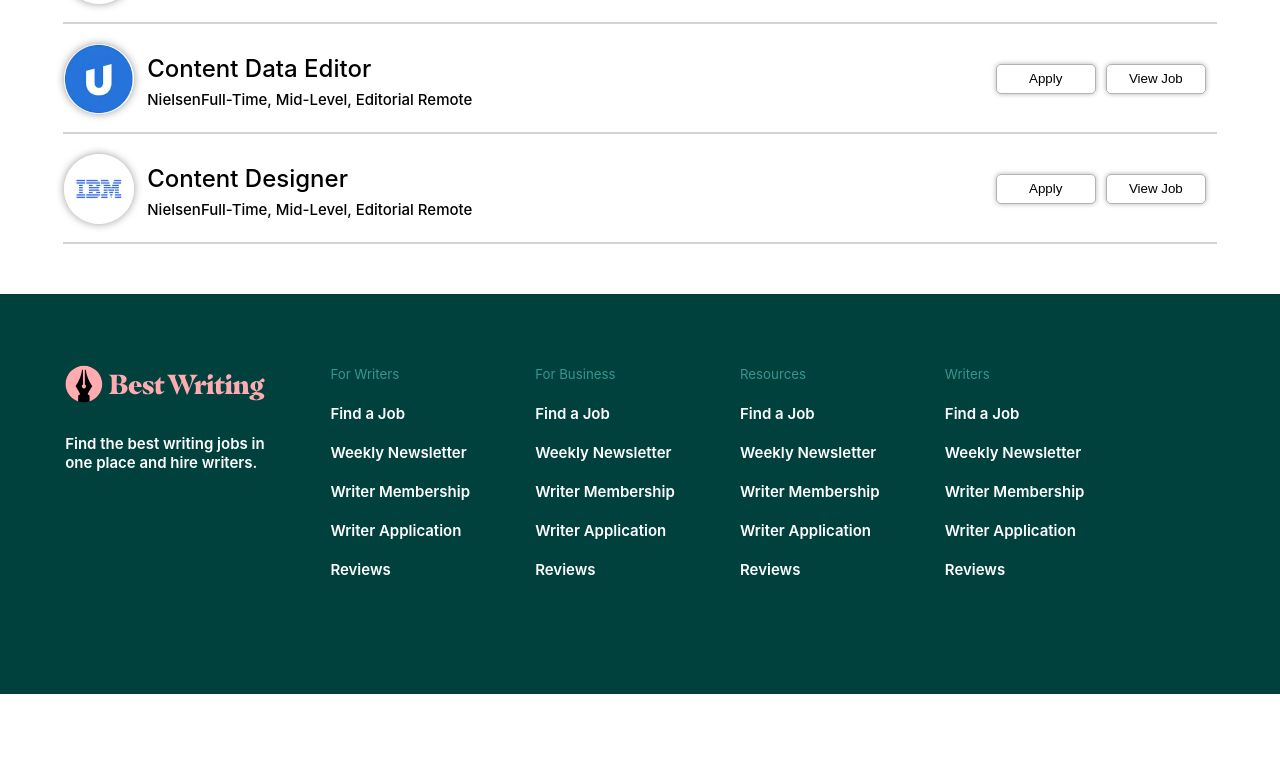
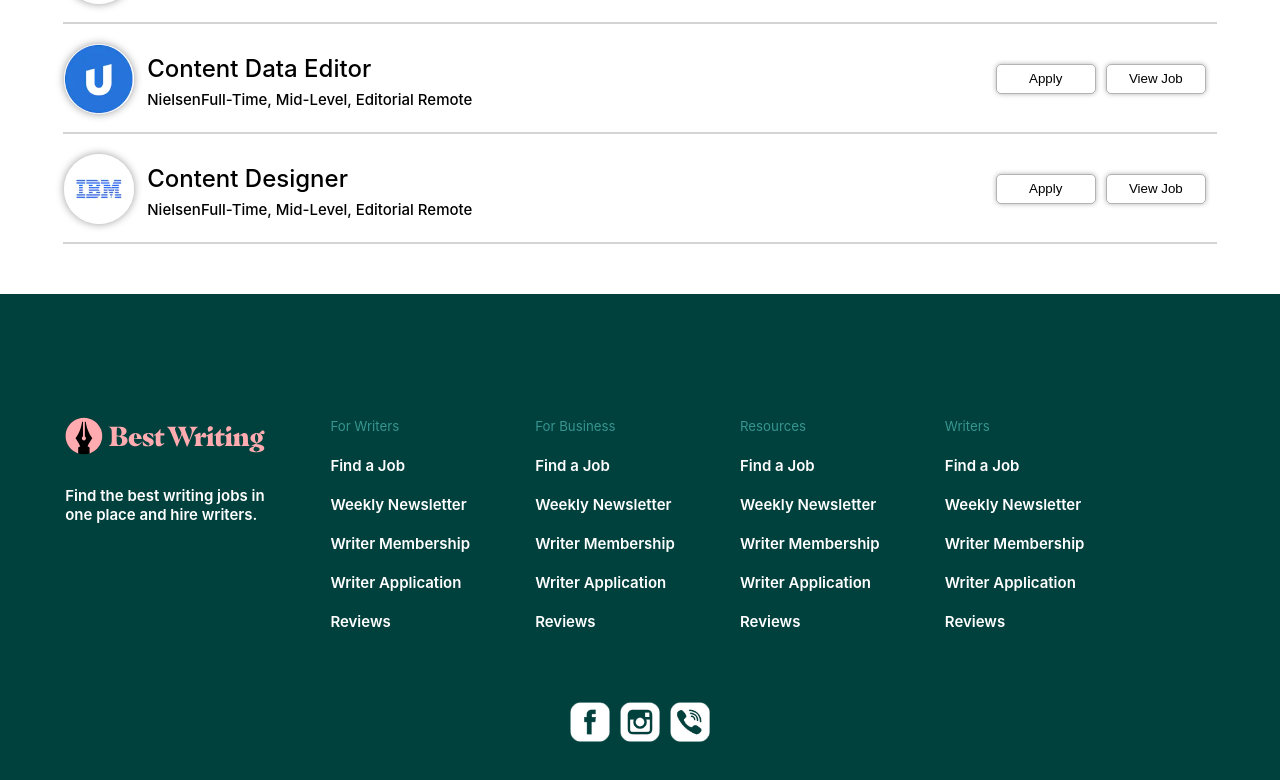
Before and after one commit to charybandoju97/WebDevelopmentObina, a React (Create React App) app in the folder frontendteact/: page / in a window 1280 px wide. Shown: the part 1096-1876 px from the top of the page. Before the commit the page ends 1790 px from the top, so only its background shows below. Built offline with nearby package versions, Linux system fonts and the light colour scheme.

Commit message:
Footer completed

```diff
--- a/frontendteact/src/Components/Footer/Footer.css
+++ b/frontendteact/src/Components/Footer/Footer.css
@@ -1,12 +1,13 @@
 .FooterContainer
 {
     display: flex;
-    justify-content: center;
-    align-items: flex-start;
+    justify-content: space-evenly;
+    align-items: center;
     width:100%;
-    height:400px;
+    height:500px;
     background-color:#00413E;
     margin-top:50px;
+    flex-direction: column;
 }
 .SectionFooterOne
 {
@@ -45,3 +46,14 @@
 {
     margin-top:-50px;
 }
+.SectionFooterTwo
+{
+    display: flex;
+    justify-content: space-around;
+    align-items: center;
+    width:150px;
+}
+.SectionFooterTwo img
+{
+    filter: invert(100);
+}
--- a/frontendteact/src/Components/Footer/Footer.js
+++ b/frontendteact/src/Components/Footer/Footer.js
@@ -1,6 +1,10 @@
 import './Footer.css';
 import react from 'react';
 import logo from  '../../Assets/logo.svg';
+
+import dailer from  '../../Assets/dialer.png';
+import fb from  '../../Assets/facebook.png';
+import insta from  '../../Assets/Instagram.png';
 
 function Footer()
 {
@@ -51,9 +55,9 @@
        </div>
      </div>
      <div className='SectionFooterTwo'>
-        <img src=''/>
-        <img src=''/>
-        <img src=''/>
+        <img src={fb} width="40" height="40"/>
+        <img src={insta} width="40" height="40"/>
+        <img src={dailer} width="40" height="40"/>
      </div>
   </div>);
 }
--- a/frontendteact/src/Components/Header/Header.js
+++ b/frontendteact/src/Components/Header/Header.js
@@ -1,12 +1,12 @@
 import './Header.css';
-import logo from '../../Assets/logo.svg';
+import logo from '../../Assets/logo2.jpg';
 
 function Header()
 {
    return (
     <div className='HeaderContainer'>
           <div className='HeaderNavigation'>
-                <img src={logo} width='160' height='160'/>
+                <img src={logo} width='100' height='60'/>
                 <h3>Jobs</h3>
                 <h3>Membership</h3>
                 <h3>Newsletter</h3>
```
Also changed, not shown: frontendteact/src/Assets/logo2.jpg (added).
